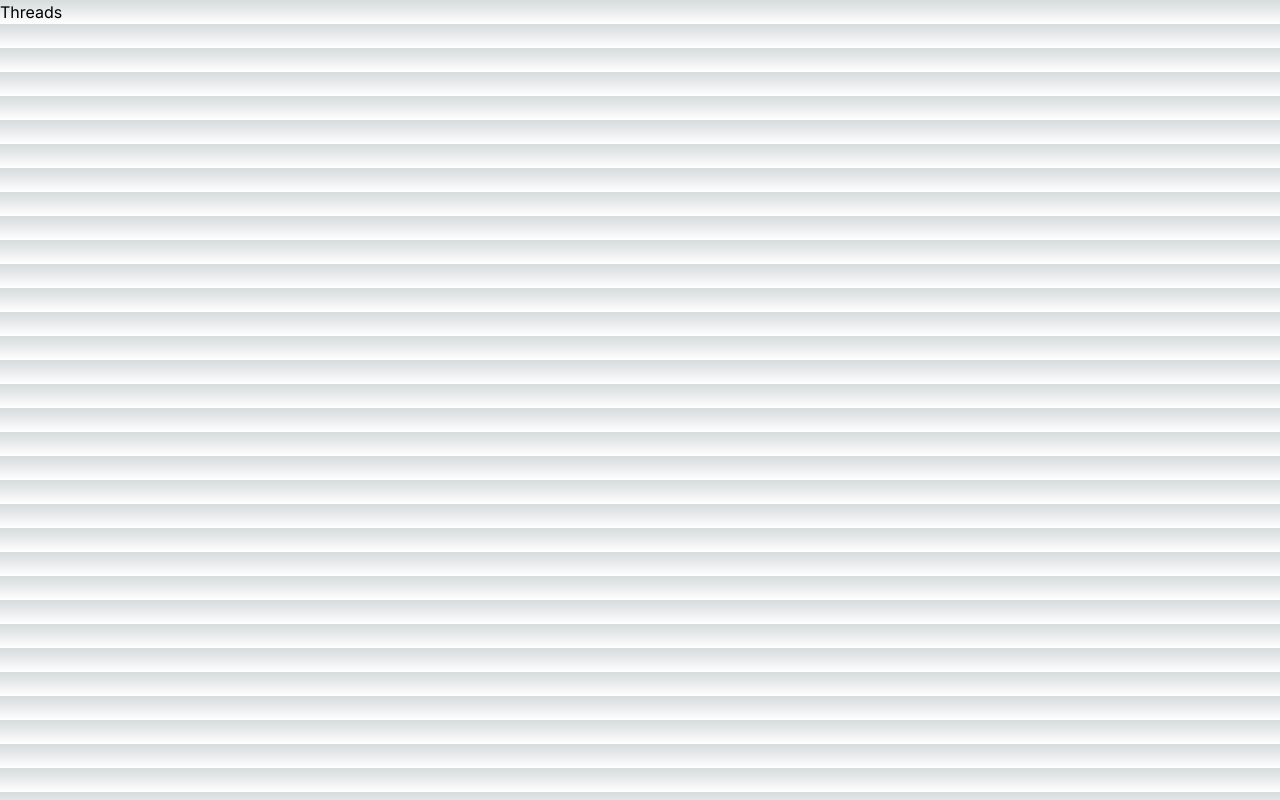
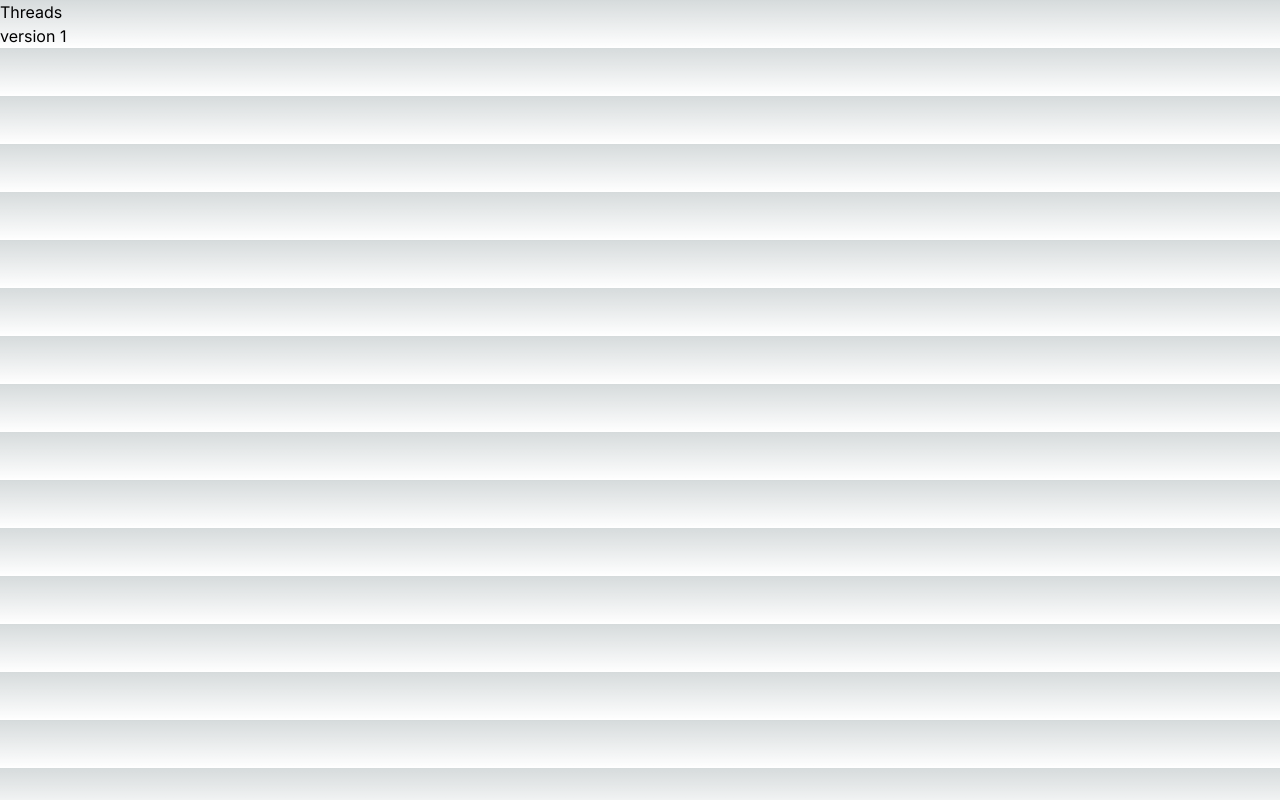
Before and after one commit to CodeKaito/NextJS-Threads, a Next.js app: page / in a window 1280 px wide. Built offline with nearby package versions, Linux system fonts and the light colour scheme.

Commit message:
modified:   app/page.tsx

```diff
--- a/app/page.tsx
+++ b/app/page.tsx
@@ -2,6 +2,7 @@ export default function Home() {
   return (
     <main>
       <h1>Threads</h1>
+      <p>version 1</p>
     </main>
   )
 }
```
